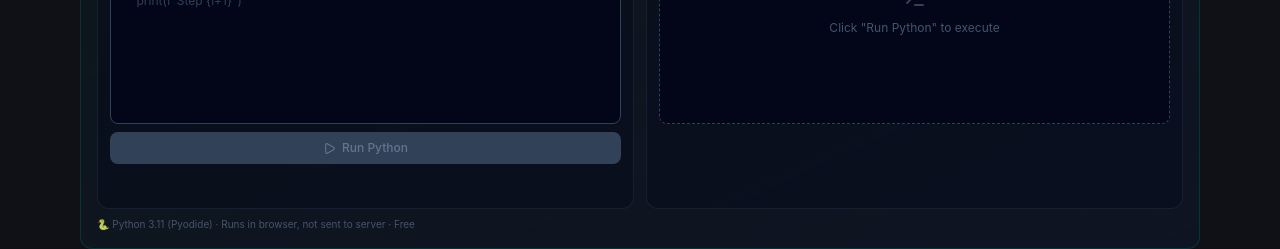
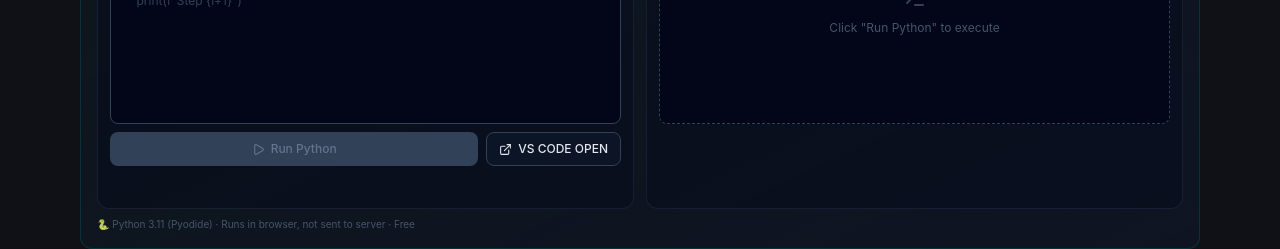
Before and after one commit to Taeyeong-yoon/cloid-ai, a Next.js app: page /labs in a window 1280 px wide. Shown: the part 1000-1249 px from the top of the page. Built offline with nearby package versions, Linux system fonts and the light colour scheme; no server answers.

Commit message:
Add VS Code open button to Python playground

```diff
--- a/src/components/PythonPreview.tsx
+++ b/src/components/PythonPreview.tsx
@@ -3,7 +3,7 @@
 import { useState, useRef, useCallback } from "react";
 import {
   Terminal, Play, Loader2, Copy, Check, X,
-  Maximize2, Minimize2, AlertTriangle, Download,
+  Maximize2, Minimize2, AlertTriangle, Download, ExternalLink,
 } from "lucide-react";
 import { useTranslation } from "@/lib/i18n/LanguageContext";
 
@@ -125,6 +125,10 @@ sys.stderr = StringIO()
     setError("");
   }, []);
 
+  const handleOpenVSCode = useCallback(() => {
+    window.location.href = "vscode://";
+  }, []);
+
   return (
     <>
       {fullscreen && (
@@ -215,14 +219,25 @@ sys.stderr = StringIO()
                 spellCheck={false}
               />
 
+              <div className="flex gap-2">
                 <button
                   onClick={handleRun}
                   disabled={!code.trim() || running}
                   data-event="cta_python_run"
-                className="flex items-center justify-center gap-1.5 py-2 px-3 bg-teal-600 hover:bg-teal-500 disabled:bg-slate-700 disabled:text-slate-500 text-white text-xs font-medium rounded-lg transition-colors"
+                  className="flex-1 flex items-center justify-center gap-1.5 py-2 px-3 bg-teal-600 hover:bg-teal-500 disabled:bg-slate-700 disabled:text-slate-500 text-white text-xs font-medium rounded-lg transition-colors"
                 >
                   {running ? <><Loader2 size={13} className="animate-spin" /> {t.labs.running}</> : <><Play size={13} /> {t.labs.run_python}</>}
                 </button>
+                <button
+                  onClick={handleOpenVSCode}
+                  type="button"
+                  aria-label={t.labs.open_vscode}
+                  data-event="cta_python_open_vscode"
+                  className="flex items-center justify-center gap-1.5 py-2 px-3 border border-slate-700 bg-slate-900/70 hover:bg-slate-800 text-slate-200 text-xs font-medium rounded-lg transition-colors"
+                >
+                  <ExternalLink size={13} /> {t.labs.open_vscode}
+                </button>
+              </div>
 
               <div className="min-h-4" />
             </div>
--- a/src/lib/i18n/translations.ts
+++ b/src/lib/i18n/translations.ts
@@ -170,6 +170,7 @@ export const translations = {
       loading_runtime: "Loading runtime...",
       runtime_ready: "Ready",
       run_python: "Run Python",
+      open_vscode: "VS CODE OPEN",
       running: "Running...",
       output: "Output",
       click_run: 'Click "Run Python" to execute',
@@ -402,6 +403,7 @@ export const translations = {
       loading_runtime: "런타임 로딩 중...",
       runtime_ready: "준비 완료",
       run_python: "Python 실행",
+      open_vscode: "VS CODE OPEN",
       running: "실행 중...",
       output: "실행 결과",
       click_run: '"Python 실행"을 클릭하세요',
```
Lines whose indentation alone changed are shown as unchanged.
